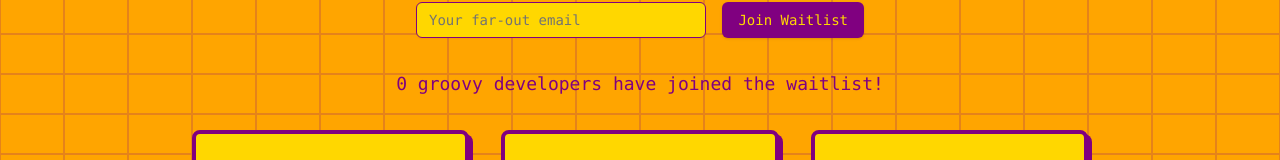
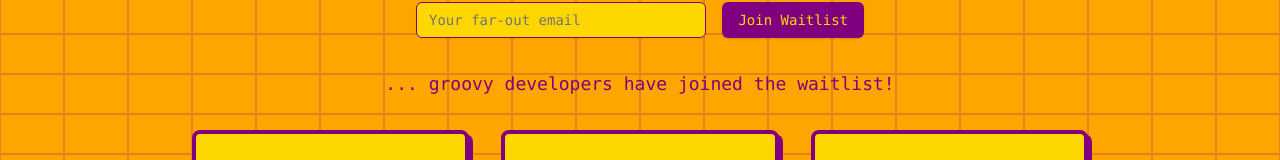
Before and after one commit to Kiran-Alex/vortexwaitlist, a Next.js app: page / in a window 1280 px wide. Shown: the part 286-446 px from the top of the page. Built offline with nearby package versions, Linux system fonts and the light colour scheme; no server answers; the database is empty.

Commit message:
init fix#5

```diff
--- a/components/retro-waitlist-page.tsx
+++ b/components/retro-waitlist-page.tsx
@@ -14,7 +14,7 @@ export default function Component() {
   const [email, setEmail] = useState('')
   const [isLoading, setIsLoading] = useState(false)
   const [isSubmitted, setIsSubmitted] = useState(false)
-  const [subscriberCount, setSubscriberCount] = useState("...")
+  const [subscriberCount, setSubscriberCount] = useState(0)
   const [error, setError] = useState('')
 
   useEffect(() => {
@@ -119,7 +119,7 @@ export default function Component() {
         {error && <p className="text-red-600 mt-2">{error}</p>}
 
         <p className="text-[#800080] text-lg mt-4">
-          {subscriberCount} groovy developers have joined the waitlist!
+          {subscriberCount>0 ? subscriberCount : "..."} groovy developers have joined the waitlist!
         </p>
 
         <div className="grid md:grid-cols-3 gap-8 mt-16">
```
